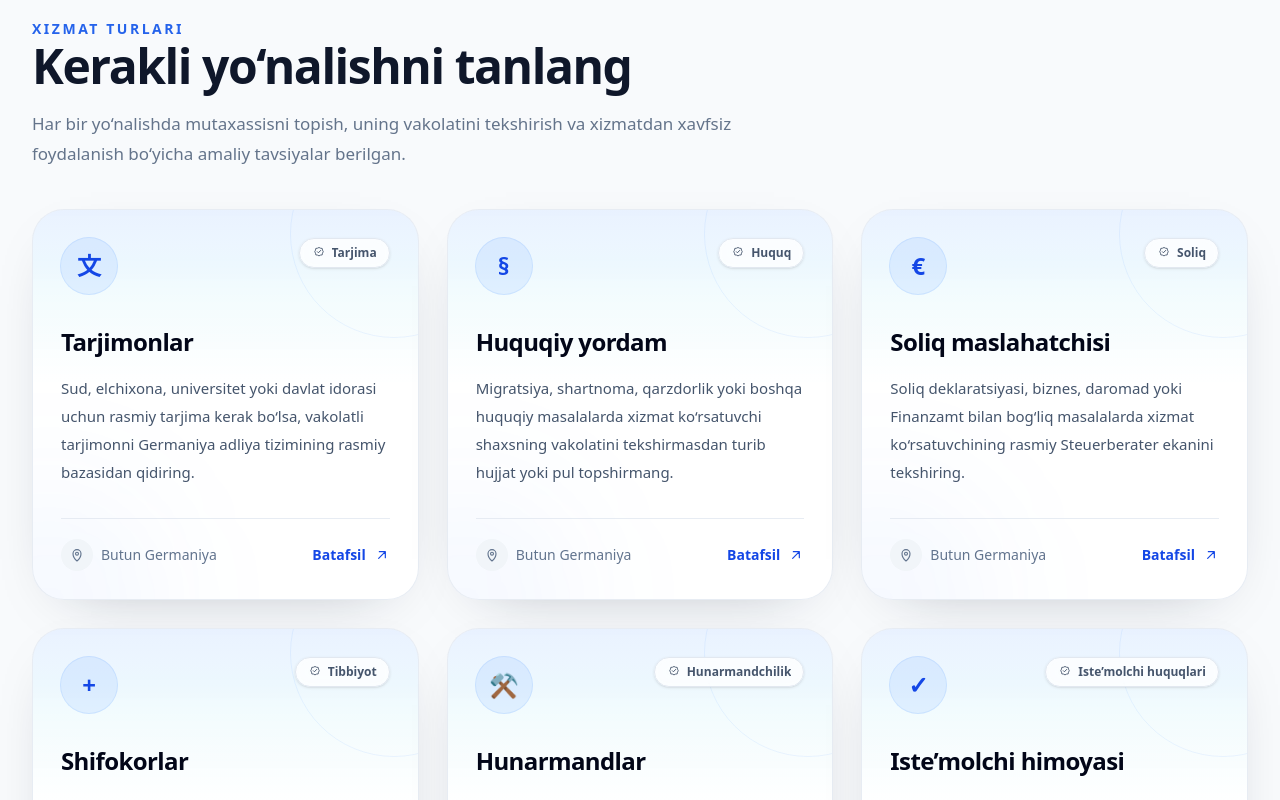
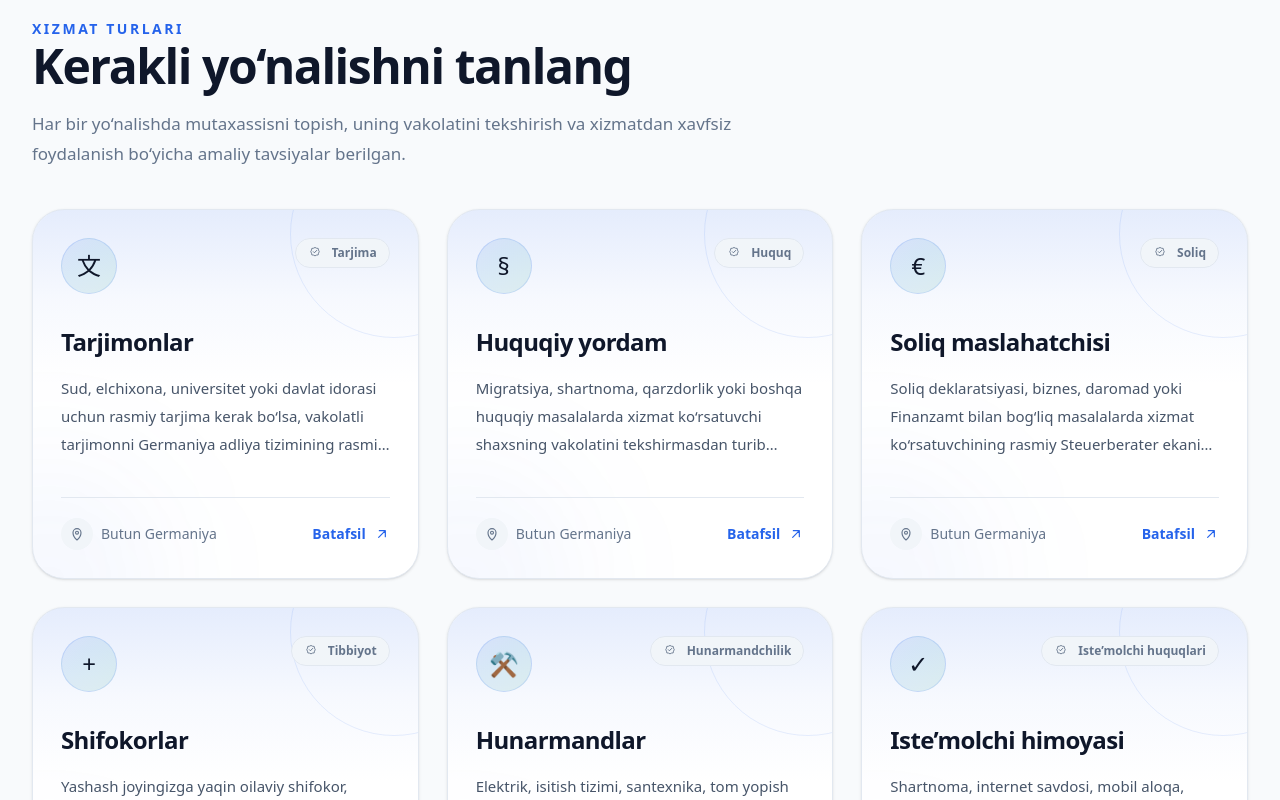
Before and after one commit to ZafarUsarov/vatandoshlar-portal, a Next.js app: page /services in a window 1280 px wide. Shown: the part 800-1600 px from the top of the page. Built offline with nearby package versions, Linux system fonts and the light colour scheme.

Commit message:
refactor: migrate service card to shared UI system

```diff
--- a/components/ServiceCard.tsx
+++ b/components/ServiceCard.tsx
@@ -1,15 +1,17 @@
 import Link from "next/link";
 
 import type { ServiceItem } from "@/data/services";
+
+import { Badge, Card } from "./ui";
 
 type ServiceCardProps = {
   service: ServiceItem;
   index?: number;
 };
 
-interface IconProps {
+type IconProps = {
   className?: string;
-}
+};
 
 function ArrowUpRightIcon({ className }: IconProps) {
   return (
@@ -87,25 +89,20 @@ export default function ServiceCard({
   service,
   index = 0,
 }: ServiceCardProps) {
-  const serviceHref = `/services/${service.slug}`;
+  const href = `/services/${service.slug}`;
+  const titleId = `service-${service.id}-title`;
 
   return (
-    <article
+    <Card
+      as="article"
+      variant="interactive"
+      padding="none"
+      aria-labelledby={titleId}
       className="
-        group relative isolate flex h-full min-h-[370px]
+        group relative isolate flex min-h-[370px]
         overflow-hidden rounded-[2rem]
-        border border-slate-200/80 bg-white/90 p-6
-        shadow-[0_18px_60px_-38px_rgba(15,23,42,0.38)]
-        backdrop-blur-xl
-        transition duration-500
-        hover:-translate-y-1.5
-        hover:border-slate-300
-        hover:shadow-[0_30px_80px_-40px_rgba(15,23,42,0.48)]
-        sm:p-7
-        dark:border-white/[0.08]
-        dark:bg-white/[0.045]
-        dark:shadow-[0_18px_60px_-38px_rgba(0,0,0,0.85)]
-        dark:hover:border-white/[0.15]
+        bg-surface
+        animate-fade-in-up
       "
       style={{
         animationDelay: `${index * 70}ms`,
@@ -116,14 +113,12 @@ export default function ServiceCard({
         className="
           pointer-events-none absolute inset-x-0 top-0 h-44
           bg-gradient-to-b
-          from-blue-500/[0.13]
-          via-cyan-500/[0.06]
+          from-brand/15
+          via-brand/5
           to-transparent
           opacity-80
-          transition duration-500
+          transition-opacity duration-500
           group-hover:opacity-100
-          dark:from-blue-400/[0.14]
-          dark:via-cyan-400/[0.05]
         "
       />
 
@@ -132,10 +127,9 @@ export default function ServiceCard({
         className="
           pointer-events-none absolute -right-20 -top-20
           size-52 rounded-full
-          border border-blue-500/[0.08]
-          transition duration-700
+          border border-brand/10
+          transition-transform duration-700
           group-hover:scale-125
-          dark:border-blue-300/[0.08]
         "
       />
 
@@ -144,124 +138,90 @@ export default function ServiceCard({
         className="
           pointer-events-none absolute -bottom-28 -left-24
           size-56 rounded-full
-          bg-blue-500/[0.05] blur-3xl
-          transition duration-700
+          bg-brand/5 blur-3xl
+          transition-transform duration-700
           group-hover:scale-125
-          dark:bg-blue-400/[0.06]
         "
       />
 
-      <div className="relative z-10 flex w-full flex-col">
+      <div className="relative z-10 flex w-full flex-col p-6 sm:p-7">
         <div className="flex items-start justify-between gap-4">
           <div
+            aria-hidden="true"
             className="
               flex size-14 shrink-0 items-center justify-center
               rounded-2xl
-              bg-blue-500/10
-              text-2xl font-bold text-blue-700
-              ring-1 ring-blue-500/20
-              transition duration-500
+              border border-brand/15
+              bg-gradient-to-br
+              from-brand/10
+              to-accent/10
+              text-2xl
+              transition-transform duration-300
               group-hover:scale-105
               group-hover:-rotate-2
-              dark:bg-blue-400/10
-              dark:text-blue-300
-              dark:ring-blue-400/20
             "
           >
-            <span aria-hidden="true">{service.icon}</span>
+            {service.icon}
           </div>
 
-          <span
-            className="
-              inline-flex max-w-[60%] items-center gap-1.5
-              rounded-full
-              border border-slate-200
-              bg-white/80
-              px-3 py-1.5
-              text-xs font-semibold
-              text-slate-600
-              shadow-sm
-              backdrop-blur
-              dark:border-white/10
-              dark:bg-white/[0.06]
-              dark:text-slate-300
-            "
+          <Badge
+            variant="neutral"
+            className="max-w-[60%]"
           >
-            <VerifiedIcon className="size-3.5 shrink-0" />
-
-            <span className="truncate">{service.category}</span>
-          </span>
+            <VerifiedIcon className="mr-1 size-3.5 shrink-0" />
+            <span className="truncate">
+              {service.category}
+            </span>
+          </Badge>
         </div>
 
         <div className="mt-8">
           <h3
+            id={titleId}
             className="
-              text-xl font-semibold
-              leading-8 tracking-[-0.025em]
-              text-slate-950
+              text-xl font-bold
+              leading-8
+              tracking-[-0.025em]
+              text-text-primary
               sm:text-2xl
-              dark:text-white
             "
           >
             <Link
+              href={href}
               className="
-                outline-none transition
-                group-hover:text-blue-700
+                outline-none
+                transition-colors duration-200
+                group-hover:text-brand
                 focus-visible:rounded-md
                 focus-visible:ring-2
-                focus-visible:ring-blue-500
+                focus-visible:ring-brand
                 focus-visible:ring-offset-4
-                dark:group-hover:text-blue-300
-                dark:focus-visible:ring-blue-400
-                dark:focus-visible:ring-offset-slate-950
+                focus-visible:ring-offset-surface
               "
-              href={serviceHref}
             >
               <span
                 aria-hidden="true"
-                className="absolute inset-0 z-10"
+                className="absolute inset-0 z-20"
               />
 
               {service.shortTitle}
             </Link>
           </h3>
 
-          <p
-            className="
-              mt-4 line-clamp-4
-              text-[15px] leading-7
-              text-slate-600
-              dark:text-slate-400
-            "
-          >
+          <p className="mt-4 truncate-lines-3 text-[15px] leading-7 text-text-secondary">
             {service.description}
           </p>
         </div>
 
         <div className="mt-auto pt-8">
-          <div
-            className="
-              flex items-center justify-between gap-4
-              border-t border-slate-200/80
-              pt-5
-              dark:border-white/[0.08]
-            "
-          >
-            <div
-              className="
-                flex min-w-0 items-center gap-2
-                text-sm text-slate-500
-                dark:text-slate-400
-              "
-            >
+          <div className="flex items-center justify-between gap-4 border-t border-border-default pt-5">
+            <div className="flex min-w-0 items-center gap-2 text-sm text-text-muted">
               <span
+                aria-hidden="true"
                 className="
                   flex size-8 shrink-0 items-center justify-center
                   rounded-full
-                  bg-slate-100
-                  text-slate-500
-                  dark:bg-white/[0.06]
-                  dark:text-slate-400
+                  bg-surface-muted
                 "
               >
                 <LocationIcon className="size-4" />
@@ -277,10 +237,9 @@ export default function ServiceCard({
               className="
                 flex shrink-0 items-center gap-2
                 text-sm font-semibold
-                text-blue-700
-                transition duration-300
+                text-brand
+                transition-all duration-300
                 group-hover:gap-3
-                dark:text-blue-300
               "
             >
               Batafsil
@@ -297,6 +256,6 @@ export default function ServiceCard({
           </div>
         </div>
       </div>
-    </article>
+    </Card>
   );
 }
```
